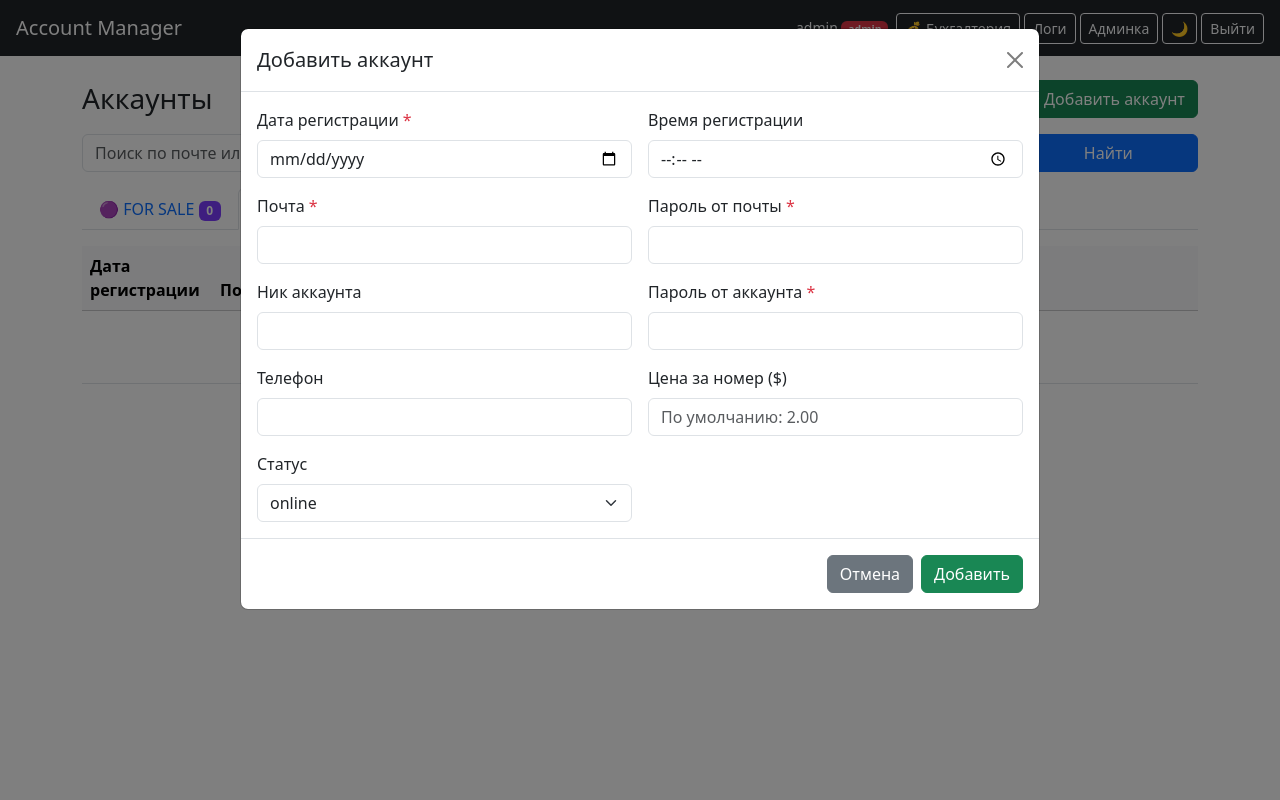
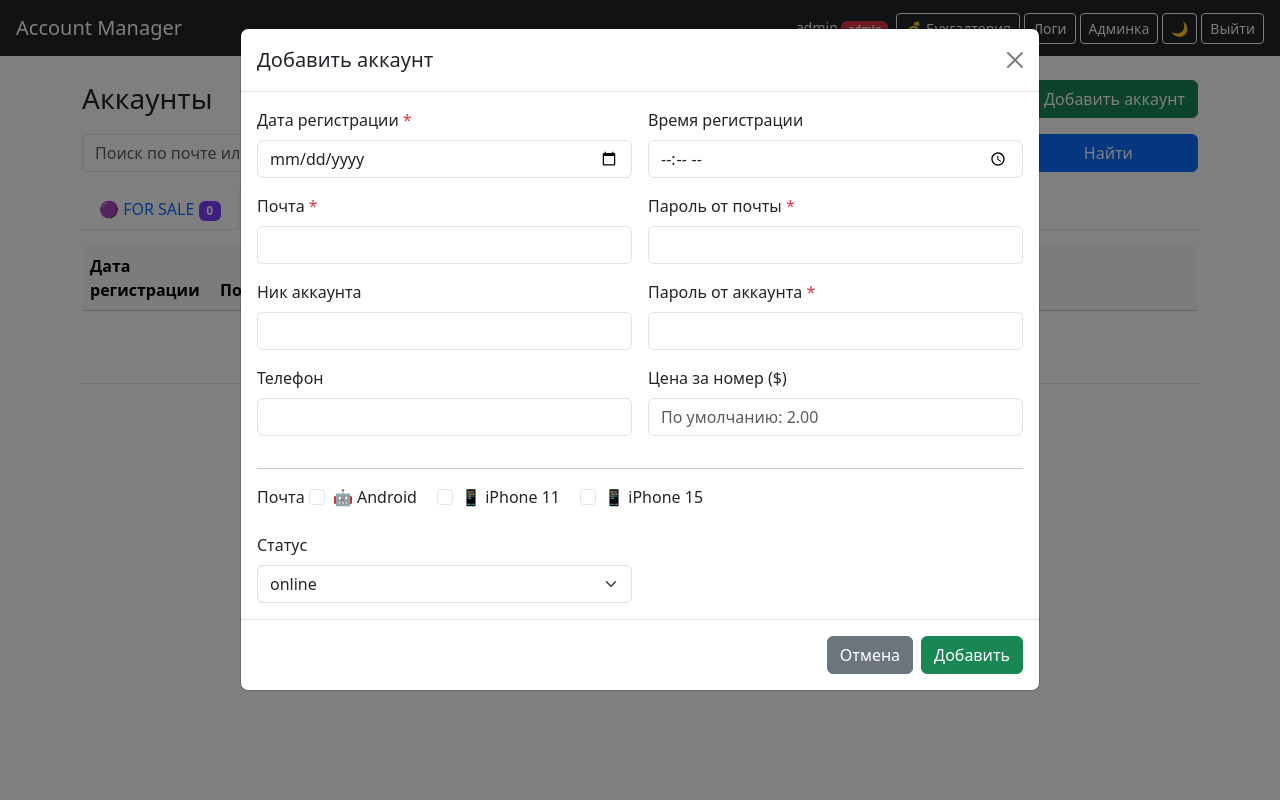
Before and after one commit to mushkatogl-bot/account_manager, a Flask app: page / in a window 1280 px wide, after a click on "+ Добавить аккаунт". Run offline with Flask 3, Linux system fonts and the light colour scheme; a user stored in the database is signed in.

Commit message:
move device icons to email column

```diff
--- a/app/templates/index.html
+++ b/app/templates/index.html
@@ -100,7 +100,12 @@
                         {{ a.reg_date.strftime('%d.%m.%Y') }}
                         {% if a.reg_time %}<br><small class="text-muted">{{ a.reg_time }}</small>{% endif %}
                     </td>
-                    <td>{{ a.email }}</td>
+                    <td>
+                        {{ a.email }}
+                        {% if a.device_android %}<span title="Android" style="font-size:14px;">🤖</span>{% endif %}
+                        {% if a.device_iphone11 %}<span title="iPhone 11" style="font-size:14px;">📱11</span>{% endif %}
+                        {% if a.device_iphone15 %}<span title="iPhone 15" style="font-size:14px;">📱15</span>{% endif %}
+                    </td>
                     <td>
                         {% if a.status == 'TOP online' %}
                             <span class="badge" style="background:#c8a2ff; color:#2a0066;">TOP online</span>
@@ -234,11 +239,30 @@
               <label class="form-label">Телефон</label>
               <input type="text" name="phone" class="form-control">
             </div>
-              <div class="col-md-6">
+            <div class="col-md-6">
               <label class="form-label">Цена за номер ($)</label>
               <input type="number" step="0.01" min="0" name="cost_amount"
                      class="form-control" placeholder="По умолчанию: 2.00">
             </div>
+
+            <!-- УСТРОЙСТВО (только один раз!) -->
+            <div class="col-12">
+              <hr>
+              <label class="form-label">Почта</label>
+              <div class="form-check form-check-inline">
+                <input class="form-check-input" type="checkbox" name="device_android" id="add_device_android">
+                <label class="form-check-label" for="add_device_android">🤖 Android</label>
+              </div>
+              <div class="form-check form-check-inline">
+                <input class="form-check-input" type="checkbox" name="device_iphone11" id="add_device_iphone11">
+                <label class="form-check-label" for="add_device_iphone11">📱 iPhone 11</label>
+              </div>
+              <div class="form-check form-check-inline">
+                <input class="form-check-input" type="checkbox" name="device_iphone15" id="add_device_iphone15">
+                <label class="form-check-label" for="add_device_iphone15">📱 iPhone 15</label>
+              </div>
+            </div>
+
             <div class="col-md-6">
               <label class="form-label">Статус</label>
               <select name="status" class="form-select">
@@ -303,7 +327,7 @@
               <label class="form-label">Телефон</label>
               <input type="text" name="phone" id="e_phone" class="form-control">
             </div>
-              <div class="col-md-6">
+            <div class="col-md-6">
               <label class="form-label">Цена за номер ($)</label>
               <input type="number" step="0.01" min="0" name="cost_amount" id="e_cost_amount"
                      class="form-control" placeholder="По умолчанию: 2.00">
@@ -381,6 +405,24 @@
                 <label class="form-check-label" for="e_is_on_pc">
                   💻 на ПК
                 </label>
+              </div>
+            </div>
+
+            <!-- УСТРОЙСТВО (только один раз!) -->
+            <div class="col-12">
+              <hr>
+              <label class="form-label">Почта</label>
+              <div class="form-check form-check-inline">
+                <input class="form-check-input" type="checkbox" name="device_android" id="e_device_android">
+                <label class="form-check-label" for="e_device_android">🤖 Android</label>
+              </div>
+              <div class="form-check form-check-inline">
+                <input class="form-check-input" type="checkbox" name="device_iphone11" id="e_device_iphone11">
+                <label class="form-check-label" for="e_device_iphone11">📱 iPhone 11</label>
+              </div>
+              <div class="form-check form-check-inline">
+                <input class="form-check-input" type="checkbox" name="device_iphone15" id="e_device_iphone15">
+                <label class="form-check-label" for="e_device_iphone15">📱 iPhone 15</label>
               </div>
             </div>
 
@@ -590,6 +632,10 @@ async function openAccount(id) {
     document.getElementById("e_screens_sent").checked = data.screens_sent;
     document.getElementById("e_payment_sent").checked = data.payment_sent;
     document.getElementById("e_is_on_pc").checked = data.is_on_pc;
+
+    document.getElementById("e_device_android").checked = data.device_android;
+    document.getElementById("e_device_iphone11").checked = data.device_iphone11;
+    document.getElementById("e_device_iphone15").checked = data.device_iphone15;
 
     document.getElementById("e_for_sale").checked = data.for_sale;
     document.getElementById("e_sold_price").value = data.sold_price;
```
